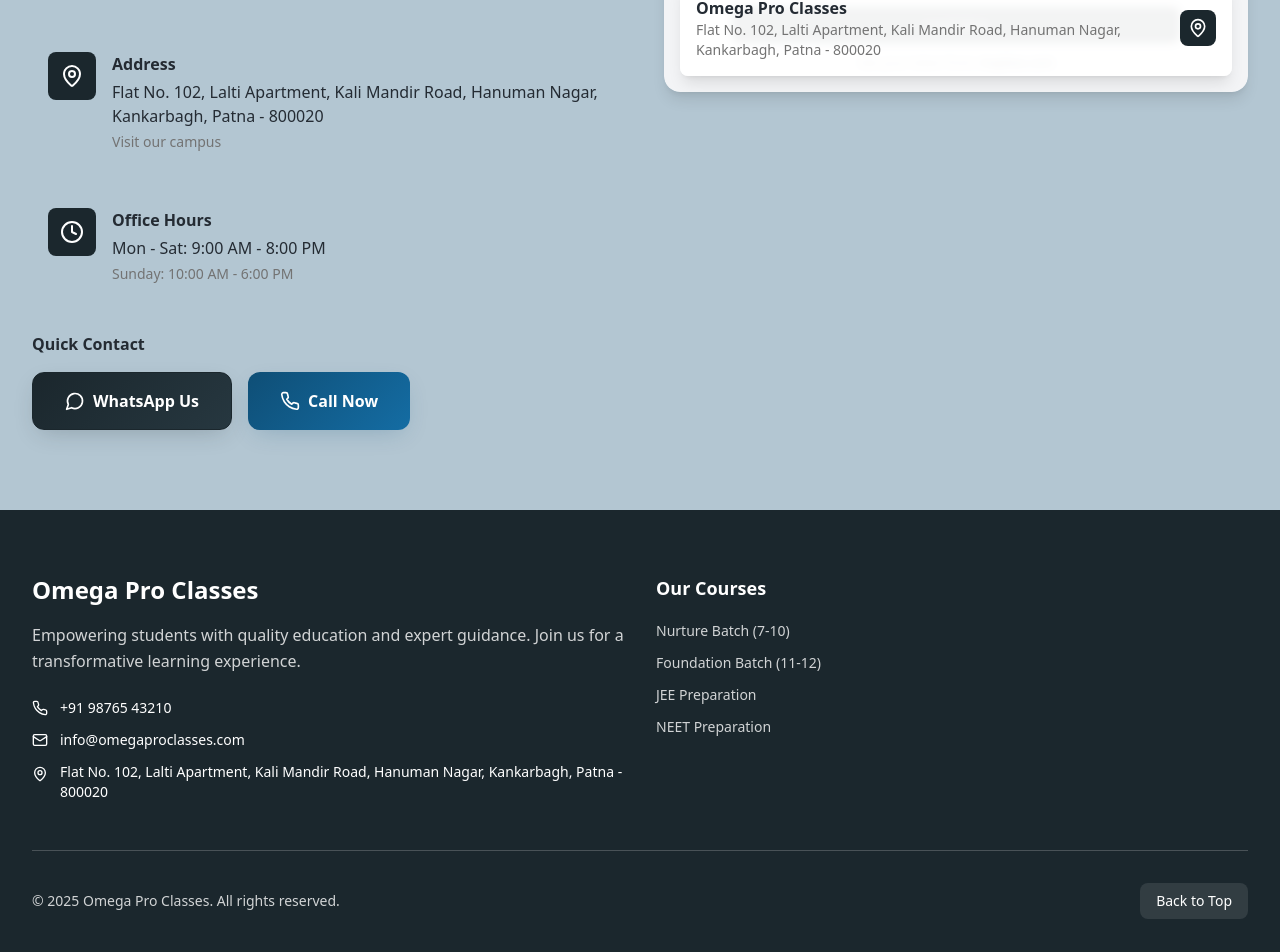
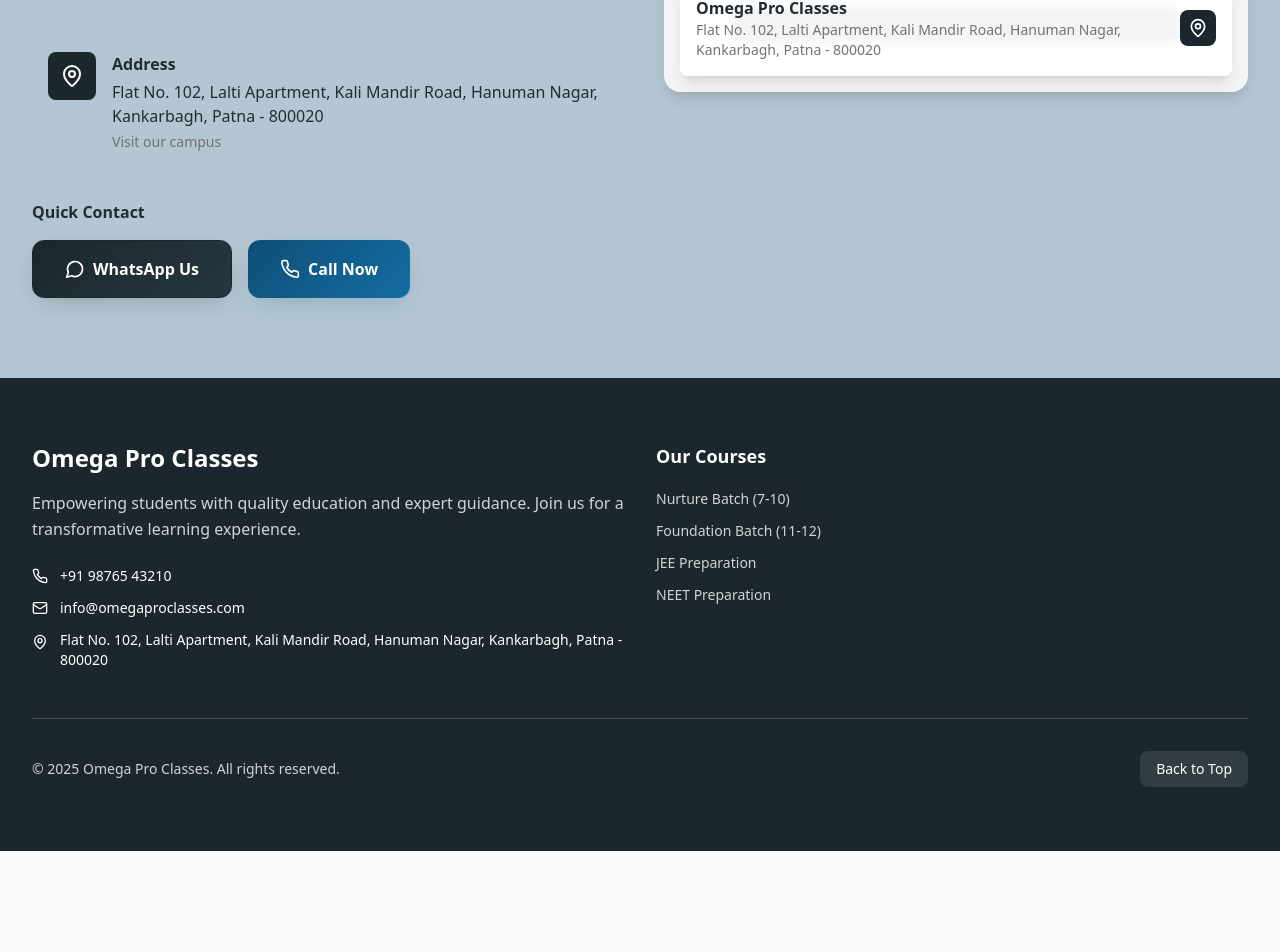
Before and after one commit to Janvi1205/omega-Classes, a React (Vite) app: page / in a window 1280 px wide. Shown: the part 3740-4692 px from the top of the page. After the commit the page ends 4591 px from the top, so only its background shows below. Built offline with nearby package versions, Linux system fonts and the light colour scheme.

Commit message:
Remove office hours section
Removed the office hours section from the footer.

```diff
--- a/src/components/Contact.tsx
+++ b/src/components/Contact.tsx
@@ -24,11 +24,6 @@ const Contact = () => {
     title: 'Address',
     details: 'Flat No. 102, Lalti Apartment, Kali Mandir Road, Hanuman Nagar, Kankarbagh, Patna - 800020',
     subtitle: 'Visit our campus'
-  }, {
-    icon: Clock,
-    title: 'Office Hours',
-    details: 'Mon - Sat: 9:00 AM - 8:00 PM',
-    subtitle: 'Sunday: 10:00 AM - 6:00 PM'
   }];
   return <section id="contact" className="py-20 bg-secondary/30" ref={ref}>
       <div className="max-w-7xl mx-auto px-4 sm:px-6 lg:px-8">
```
